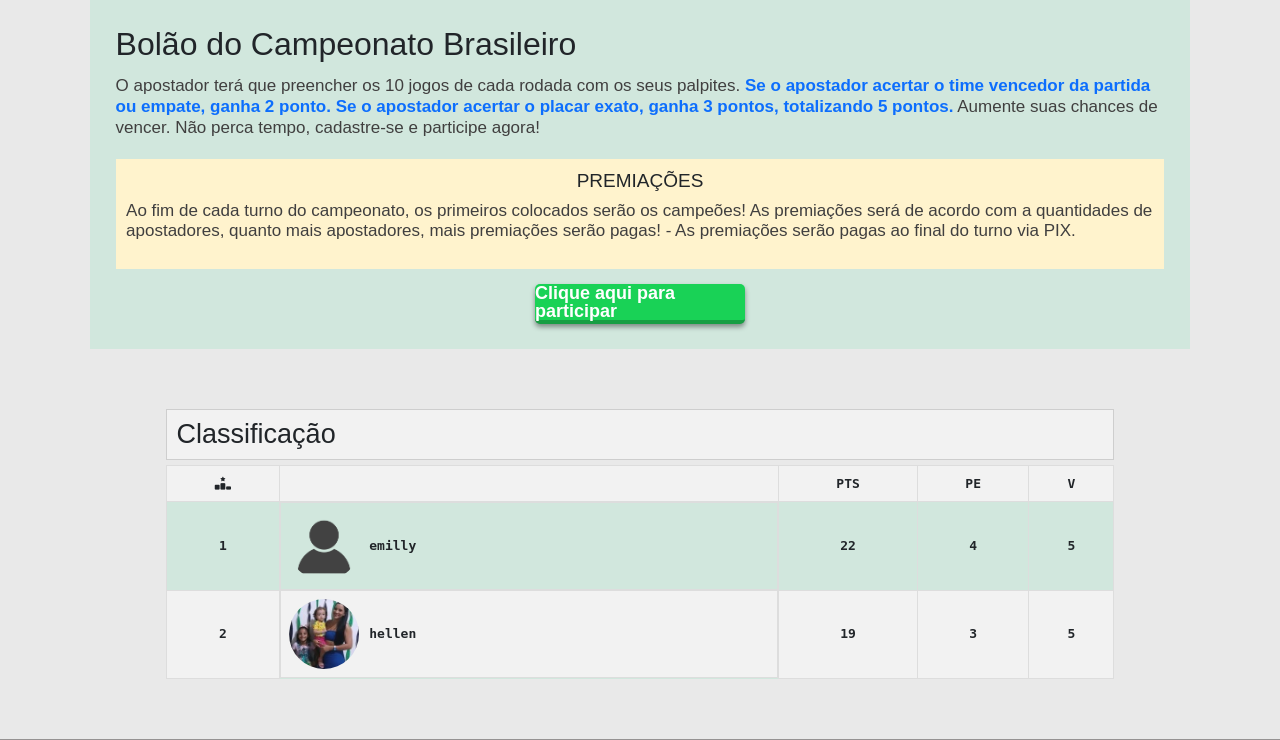
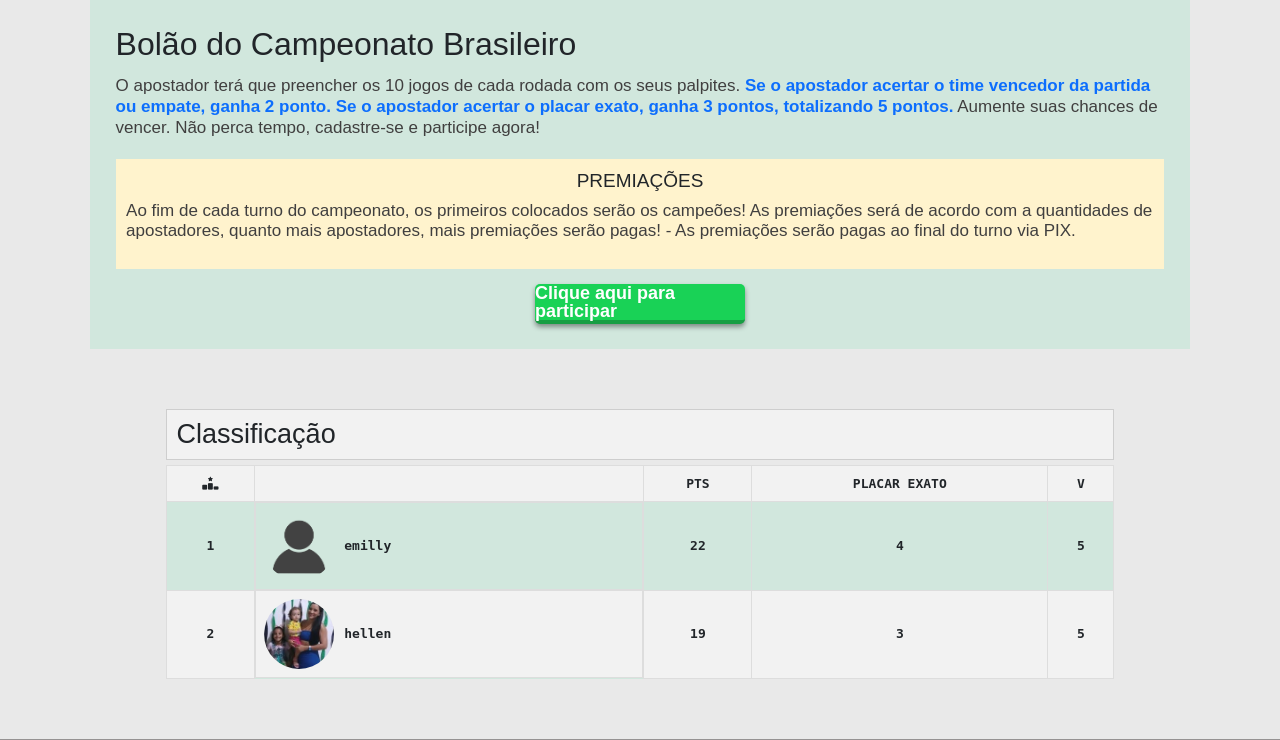
Before and after one commit to hiagospencer/bolao_brasileirao, a Django app: page / in a window 1280 px wide. Shown: the part 155-895 px from the top of the page. Run offline with Django 5.2, Linux system fonts and the light colour scheme; data comes from the database, SQL or seed files in the repository; some libraries are stand-ins or nearby versions; some web fonts are replaced.

Commit message:
index.html

```diff
--- a/bolao/templates/index.html
+++ b/bolao/templates/index.html
@@ -47,7 +47,7 @@
                     <th><i class="fa-solid fa-ranking-star"></i></th>
                     <th></th>
                     <th>PTS</th>
-                    <th>PE</th>
+                    <th>PLACAR EXATO</th>
                     <th>V</th>
                 </tr>
             </thead>
```
